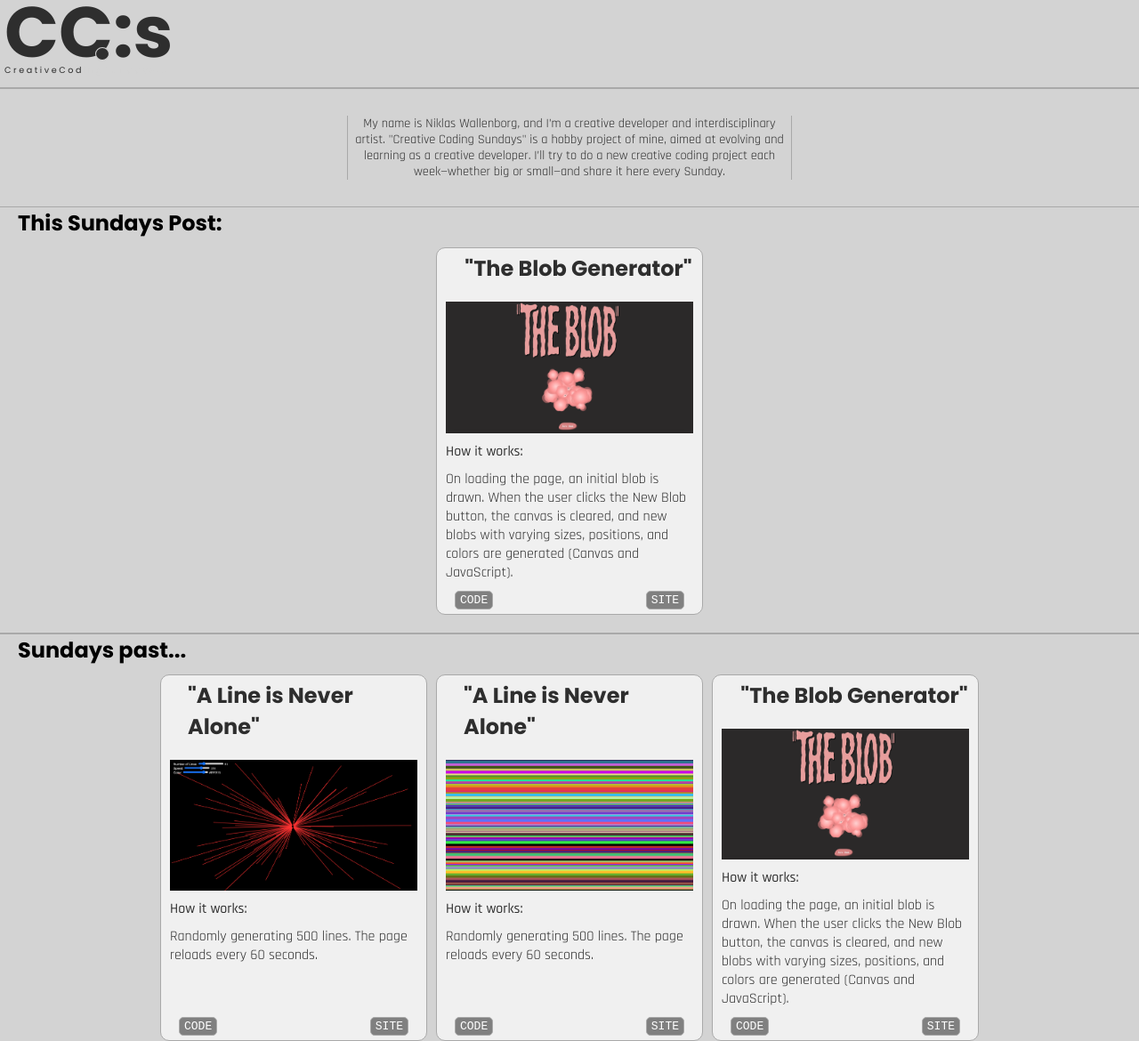
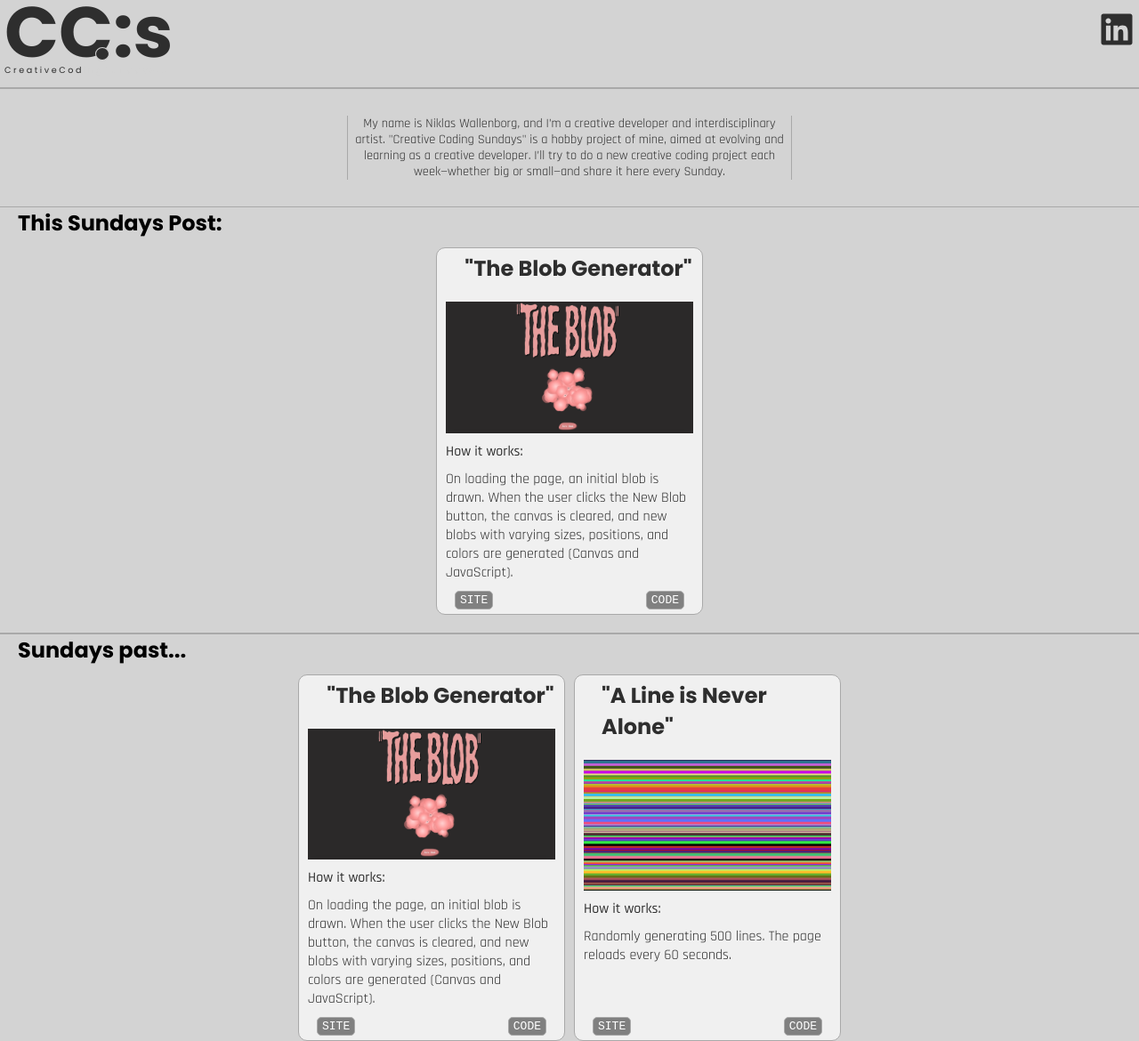
Before and after one commit to Wallenborg/CC-s, a React (Vite) app: page / in a window 1280 px wide. Shown: the whole page at 89% size. Built offline with nearby package versions, Linux system fonts and the light colour scheme.

Commit message:
add linkedin link

```diff
--- a/package.json
+++ b/package.json
@@ -10,9 +10,11 @@
     "preview": "vite preview"
   },
   "dependencies": {
+    "@react-icons/all-files": "^4.1.0",
     "gsap": "^3.12.5",
     "react": "^18.3.1",
-    "react-dom": "^18.3.1"
+    "react-dom": "^18.3.1",
+    "react-icons": "^5.3.0"
   },
   "devDependencies": {
     "@eslint/js": "^9.9.0",
--- a/src/components/header/Header.css
+++ b/src/components/header/Header.css
@@ -6,6 +6,19 @@
   padding: 0 5px;
 }
 
+.link-title-box {
+  display: flex;
+  justify-content: space-between;
+}
+
+.linkedin {
+  margin-top: 3px;
+  font-size: 2.5rem;
+  color: var(--clr-text);
+  align-self: center;
+  justify-self: center;
+}
+
 .title {
   font-size: 5rem;
   font-family: "Poppins", sans-serif;
--- a/src/components/header/Header.jsx
+++ b/src/components/header/Header.jsx
@@ -1,6 +1,7 @@
 import React, { useRef } from "react";
 import RandomDot from "../random-dot/RandomDot";
 import SubTitle from "../sub-title/SubTitle";
+import { FaLinkedin } from "react-icons/fa";
 import "./Header.css";
 
 export default function Header() {
@@ -8,7 +9,17 @@ export default function Header() {
 
   return (
     <header className="header-box" ref={headerRef}>
-      <h1 className="title">CC:s</h1>
+      <div className="link-title-box">
+        <h1 className="title">CC:s</h1>
+        <a
+          className="linkedin"
+          href="http://linkedin.com/in/niklas-wallenborg-026bb7131"
+          target="_blank"
+          rel="noopener noreferrer"
+        >
+          <FaLinkedin />
+        </a>
+      </div>
       <SubTitle />
       <RandomDot headerRef={headerRef} /> {/* Send ref as a prop */}
     </header>
--- a/src/components/page-box/PageBox.jsx
+++ b/src/components/page-box/PageBox.jsx
@@ -14,7 +14,7 @@ export default function PageBox({ post }) {
           target="_blank"
           rel="noopener noreferrer"
         >
-          CODE
+          SITE
         </a>
         <a
           className="page-link"
@@ -22,7 +22,7 @@ export default function PageBox({ post }) {
           target="_blank"
           rel="noopener noreferrer"
         >
-          SITE
+          CODE
         </a>
       </div>
     </div>
--- a/src/data/posts.js
+++ b/src/data/posts.js
@@ -8,23 +8,15 @@ const posts = [
     liveLink: "https://a-line-is-never-alone.netlify.app/",
     codeLink: "https://github.com/Wallenborg/line-art",
   },
+
   {
     id: 2,
-    title: '"A Line is Never Alone"',
-    content:
-      "Randomly generating 500 lines. The page reloads every 60 seconds.",
-    image: "/img/thelaser.png",
-    liveLink: "https://a-line-is-never-alone.netlify.app/",
-    codeLink: "https://github.com/Wallenborg/line-art",
-  },
-  {
-    id: 3,
     title: '"The Blob Generator"',
     content:
       "On loading the page, an initial blob is drawn. When the user clicks the New Blob button, the canvas is cleared, and new blobs with varying sizes, positions, and colors are generated (Canvas and JavaScript).",
     image: "/img/theblob.png",
-    liveLink: "https://github.com/Wallenborg/the-blob",
-    codeLink: "https://the-blob-generator.netlify.app/",
+    liveLink: "https://the-blob-generator.netlify.app/",
+    codeLink: "https://github.com/Wallenborg/the-blob",
   },
 ];
 
```
Also changed, not shown: 1 other file (tests, documents, lock files or other folders).
